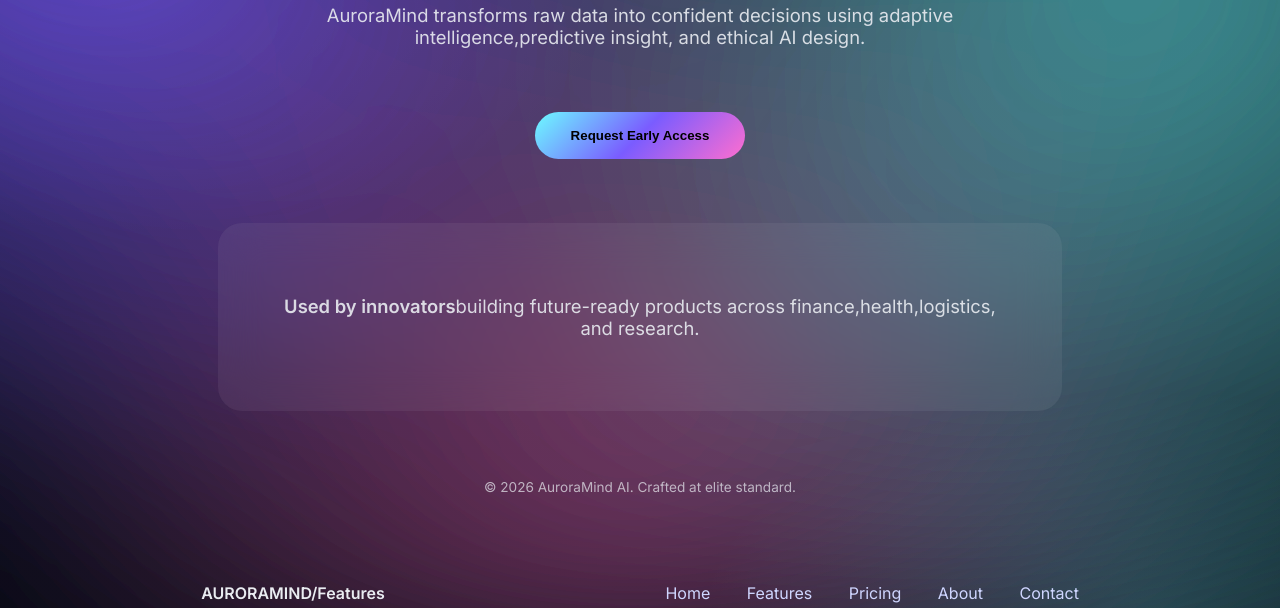
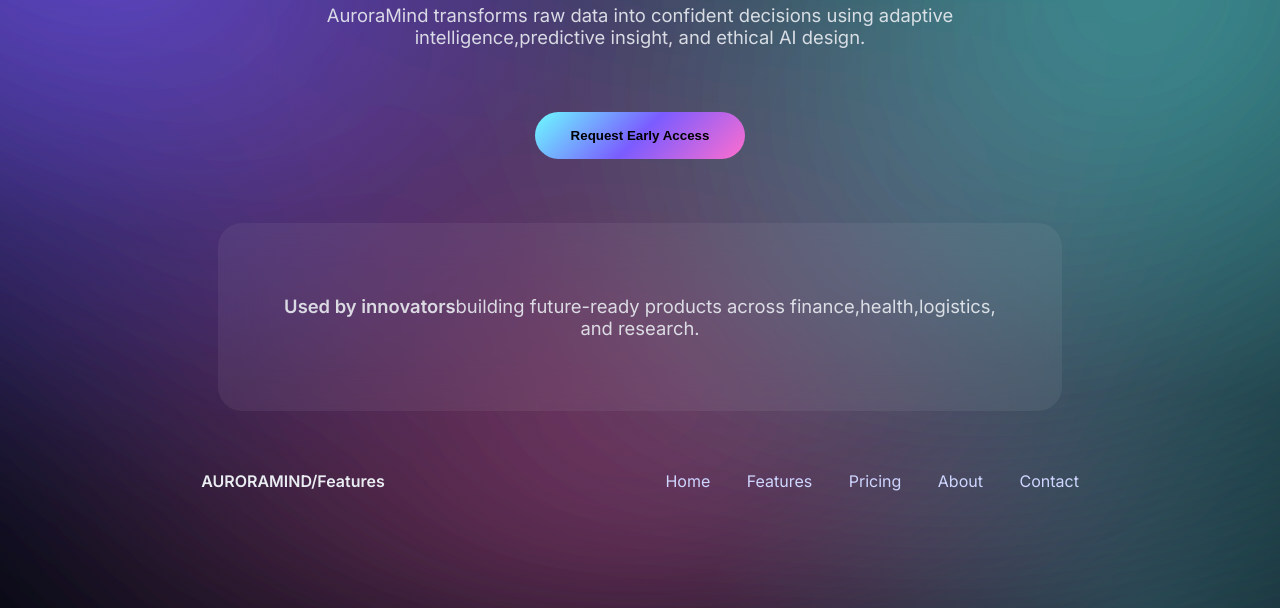
Before and after one commit to Madiha-Maha/AuroraMind-AI, a plain HTML site: page index.html in a window 1280 px wide. Shown: the part 320-928 px from the top of the page. Drawn offline with Linux system fonts and the light colour scheme; a web font is replaced by a local one.

Commit message:
Add files via upload

```diff
--- a/index.html
+++ b/index.html
@@ -32,9 +32,7 @@
                 </div>
             </div>
         </section>
-        <footer>&copy; 2026 AuroraMind AI.
-            Crafted at elite standard.
-        </footer>
+
 
     </body>
 </html>
@@ -158,6 +156,7 @@
                 <textarea rows="5" placeholder="Your Message"></textarea>
                 <button>Send Message</button>
             </form>
+        <footer>&copy; 2026 AuroraMind AI. Crafted at elite standard.</footer>
 
     </body>
 </html>
```
